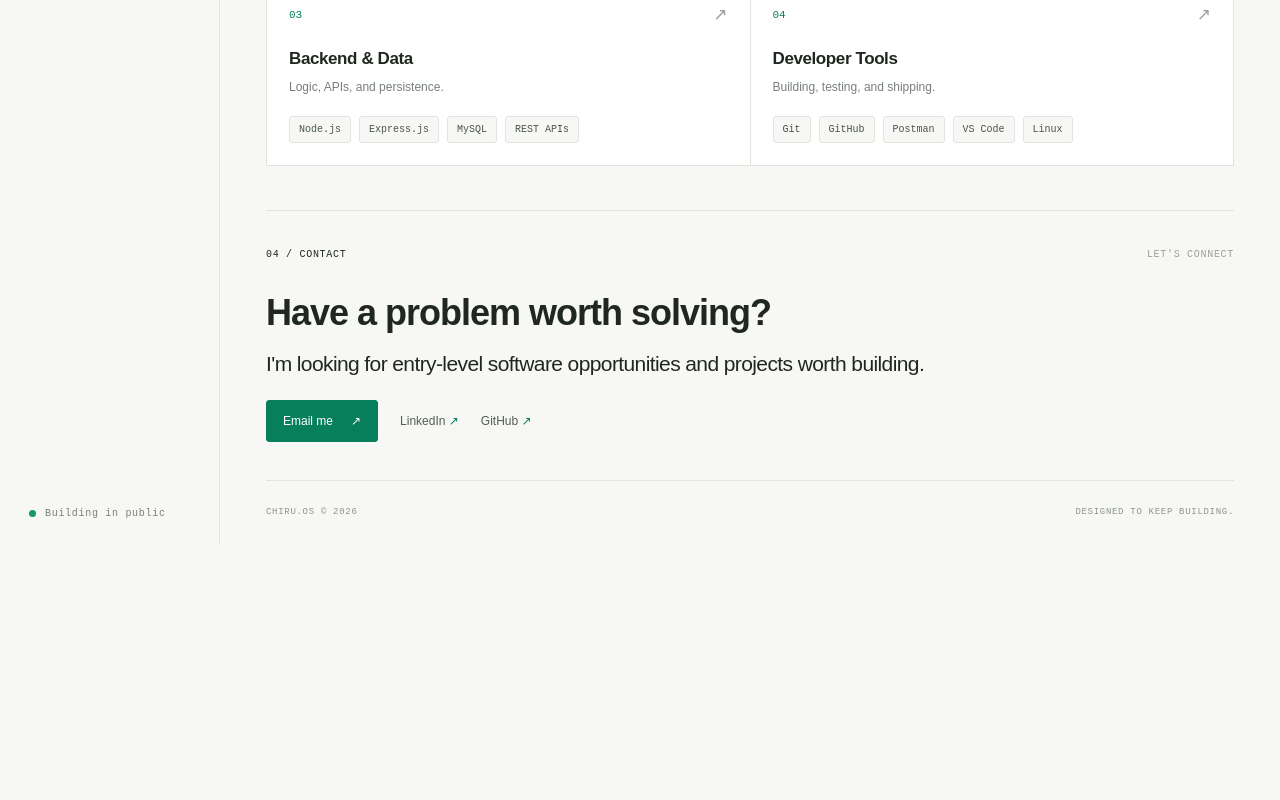
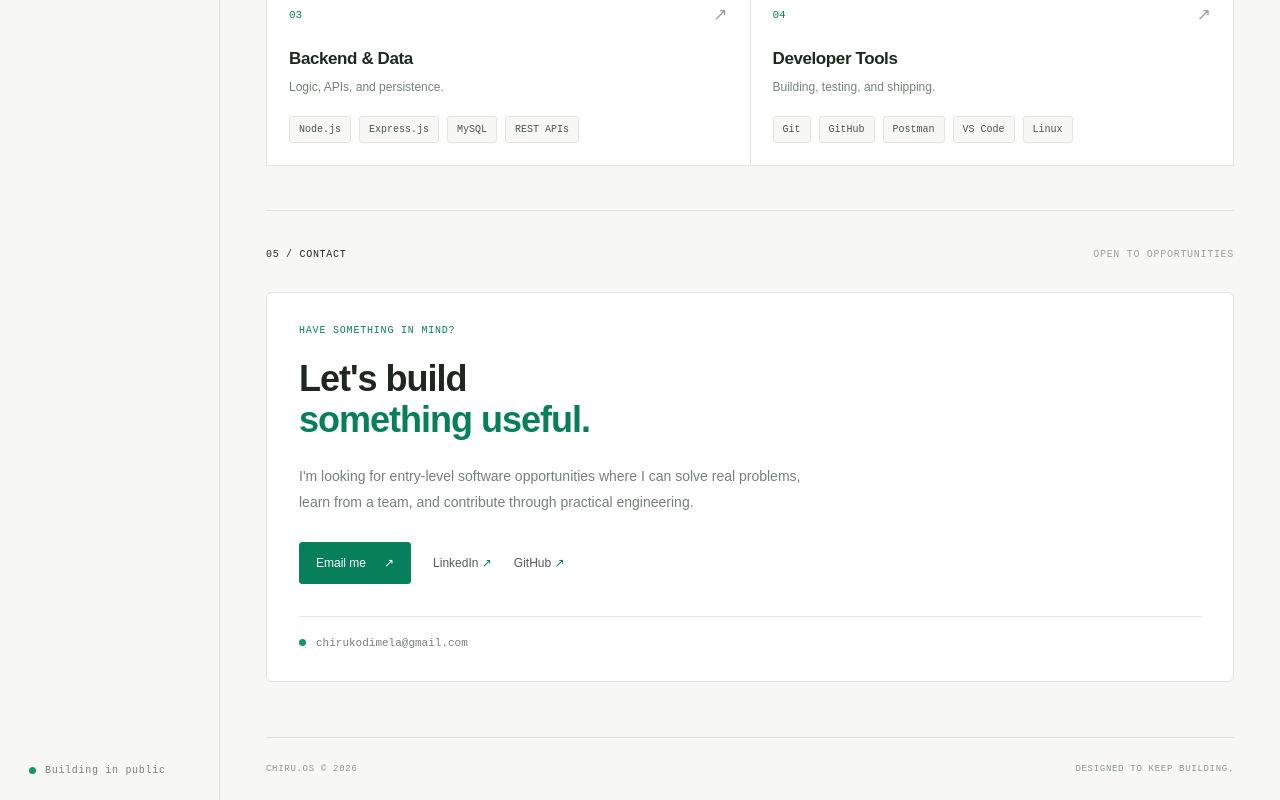
Before and after one commit to chiranjeevi-kodimela/chiru-os, a React (Vite) app: page / in a window 1280 px wide. Shown: the part 3034-3834 px from the top of the page. Before the commit the page ends 3577 px from the top, so only its background shows below. Built offline with nearby package versions, Linux system fonts and the light colour scheme; a web font is replaced by a local one.

Commit message:
Polish contact section

```diff
--- a/src/App.css
+++ b/src/App.css
@@ -410,7 +410,6 @@
   border-bottom: 1px solid var(--border);
 }
 
-
 .skills-section {
   padding: 38px 0 44px;
   border-bottom: 1px solid var(--border);
@@ -494,6 +493,68 @@
   flex-wrap: wrap;
   gap: 8px;
 }
+
+.contact-section {
+  padding: 38px 0 55px;
+  border-bottom: 1px solid var(--border);
+}
+
+.contact-content {
+  padding: 32px;
+  margin-top: 10px;
+  border: 1px solid var(--border);
+  border-radius: 6px;
+  background: var(--surface);
+}
+
+.contact-eyebrow {
+  margin: 0 0 18px;
+  color: var(--accent);
+  font-family: var(--mono);
+  font-size: 10px;
+  letter-spacing: 0.8px;
+}
+
+.contact-content h2 {
+  margin: 0;
+  font-size: clamp(32px, 5vw, 54px);
+  line-height: 1.15;
+  letter-spacing: -2px;
+  overflow-wrap: anywhere;
+}
+
+.contact-content h2 span {
+  color: var(--accent);
+}
+
+.contact-description {
+  max-width: 520px;
+  margin: 22px 0 26px;
+  color: var(--muted);
+  font-size: 14px;
+  line-height: 1.9;
+}
+
+.contact-links {
+  display: flex;
+  align-items: center;
+  flex-wrap: wrap;
+  gap: 18px 24px;
+}
+
+.contact-email {
+  display: flex;
+  align-items: center;
+  gap: 10px;
+  margin-top: 32px;
+  padding-top: 20px;
+  border-top: 1px solid var(--border);
+  color: var(--muted);
+  font-family: var(--mono);
+  font-size: 11px;
+  overflow-wrap: anywhere;
+}
+
 /* Project layout improvements */
 .projects-grid {
   grid-template-columns: repeat(2, minmax(0, 1fr));
@@ -563,7 +624,9 @@
   border: 1px solid var(--border);
   border-radius: 6px;
   background: var(--surface);
-  transition: border-color 180ms ease, transform 180ms ease;
+  transition:
+    border-color 180ms ease,
+    transform 180ms ease;
 }
 
 .other-works:hover {
@@ -598,7 +661,9 @@
   color: #48544a;
   font-family: var(--mono);
   font-size: 10px;
-  transition: border-color 180ms ease, color 180ms ease;
+  transition:
+    border-color 180ms ease,
+    color 180ms ease;
 }
 
 .skill-card:hover .skill-tag {
@@ -768,7 +833,18 @@
   .skill-card {
     padding: 19px;
   }
+  .contact-content {
+    padding: 22px;
+  }
 
+  .contact-content h2 {
+    letter-spacing: -1.2px;
+  }
+
+  .contact-links {
+    align-items: flex-start;
+    gap: 18px;
+  }
   .page-footer {
     flex-wrap: wrap;
     font-size: 8px;
--- a/src/components/Contact.jsx
+++ b/src/components/Contact.jsx
@@ -1,16 +1,32 @@
+
 function Contact() {
   return (
-    <section className="contact-section placeholder-section" id="contact">
+    <section className="contact-section" id="contact">
       <div className="section-heading">
-        <span className="section-index">04 / CONTACT</span>
-        <span className="section-note">LET'S CONNECT</span>
+        <span className="section-index">05 / CONTACT</span>
+        <span className="section-note">OPEN TO OPPORTUNITIES</span>
       </div>
 
-      <h2>Have a problem worth solving?</h2>
-      <p>I'm looking for entry-level software opportunities and projects worth building.</p>
+      <div className="contact-content">
+        <p className="contact-eyebrow">HAVE SOMETHING IN MIND?</p>
+
+        <h2>
+          Let's build
+          <br />
+          <span>something useful.</span>
+        </h2>
+
+        <p className="contact-description">
+          I'm looking for entry-level software opportunities where
+          I can solve real problems, learn from a team, and contribute
+          through practical engineering.
+        </p>
 
         <div className="contact-links">
-        <a className="primary-button" href="mailto:chirurdx223s@gmail.com">
+          <a
+            className="primary-button"
+            href="mailto:chirukodimela@gmail.com"
+          >
             Email me <span>↗</span>
           </a>
 
@@ -32,6 +48,12 @@ function Contact() {
             GitHub <span>↗</span>
           </a>
         </div>
+
+        <div className="contact-email">
+          <span className="status-dot" />
+          <span>chirukodimela@gmail.com</span>
+        </div>
+      </div>
     </section>
   );
 }
```
Lines whose indentation alone changed are shown as unchanged.
